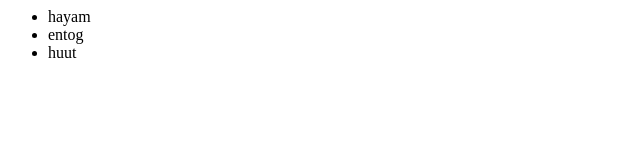
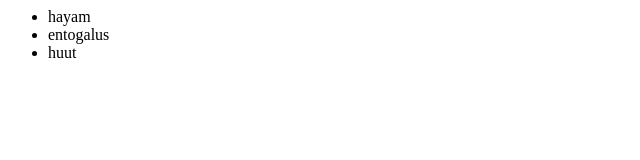
Before and after one commit to ardhihdra/hello-world, a plain HTML site: page index.html in a window 1280 px wide. Shown: the full height of the page, 0-640 px from the left. Drawn offline with Linux system fonts and the light colour scheme.

Commit message:
entogna alus

```diff
--- a/index.html
+++ b/index.html
@@ -4,7 +4,7 @@
 		<div>
 		 <ul>
 		  <li>hayam</li>
-		  <li>entog</li>
+		  <li>entogalus</li>
 		  <li>huut</li>
 		 </ul>
 		</div>
```
